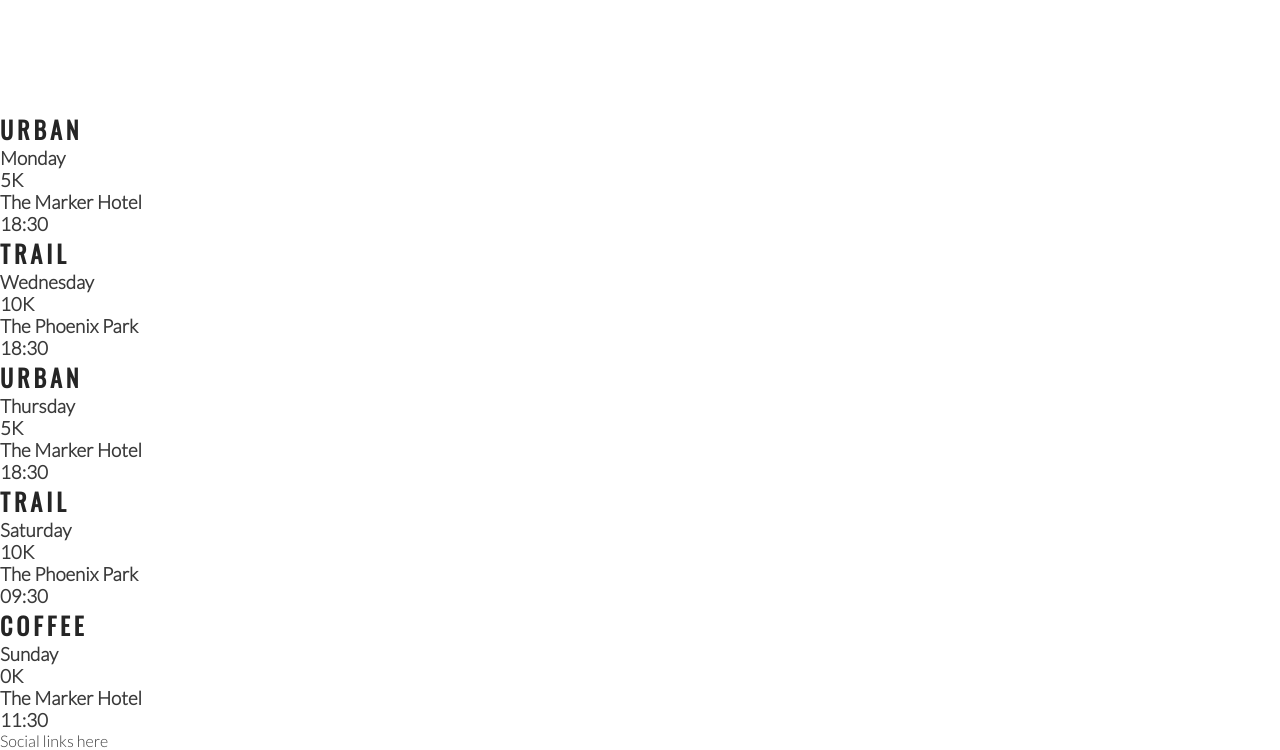
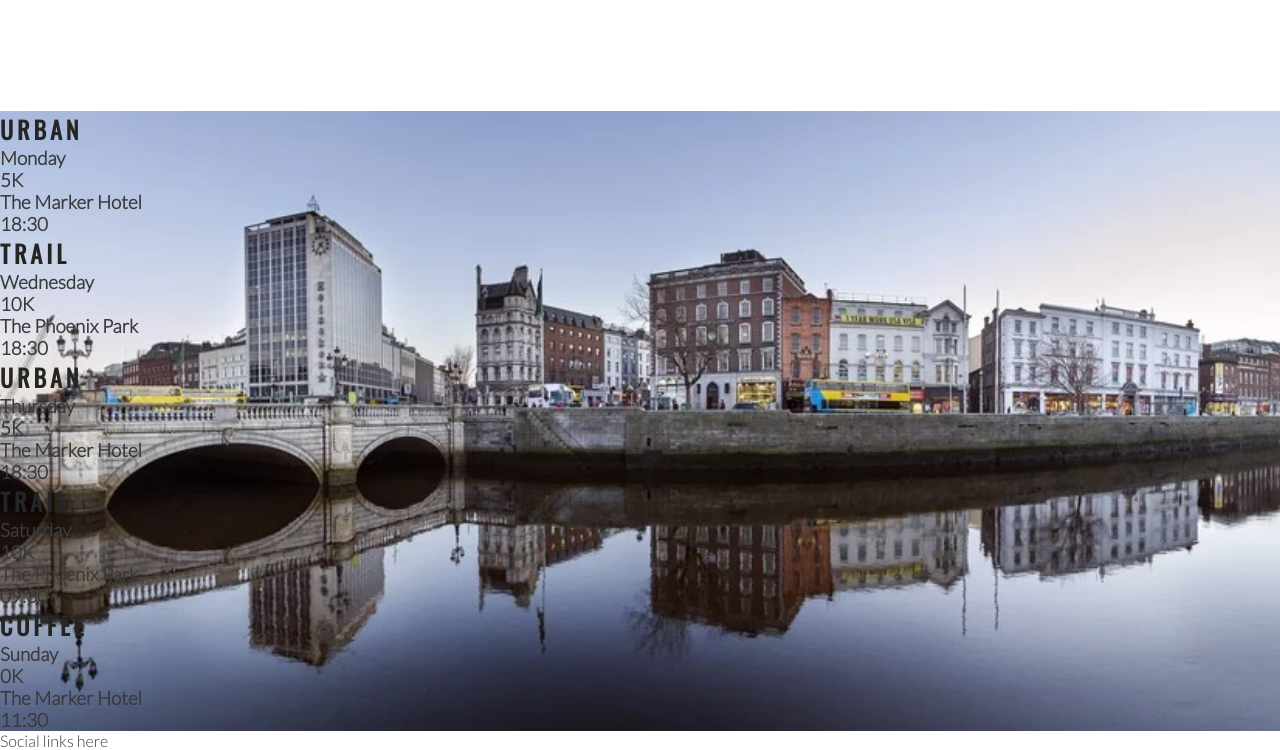
Before and after one commit to MarianneUK/love-running, a plain HTML site: page index.html in a window 1280 px wide. Shown: the part 1184-1934 px from the top of the page. Drawn offline with nearby package versions, Linux system fonts and the light colour scheme.

Commit message:
add background image to times section

```diff
--- a/assets/css/style.css
+++ b/assets/css/style.css
@@ -181,7 +181,19 @@
 }
 
 #circle-cover-bg {
-    background: url('../images/ethos-center-image.jpg') no-repeat center center;
+    background: url(../images/ethos-center-image.jpg) no-repeat center center;
     height: 100%;
+    width: 100%;
     border-radius: 50%;
 }
+
+/* events times */
+
+#times {
+    background: url(../images/dublin-city.webp);
+    background-repeat: no-repeat;
+    background-size: cover;
+    background-position: center;
+    width: 100%;
+    overflow: hidden;
+}
--- a/index.html
+++ b/index.html
@@ -73,7 +73,7 @@
             </div>
         </div>
     </section>
-    <section>
+    <section id="times">
         <div>
             <h2>Urban</h2>
             <h3>Monday</h3>
```
Also changed, not shown: assets/images/dublin-city.webp (added).
